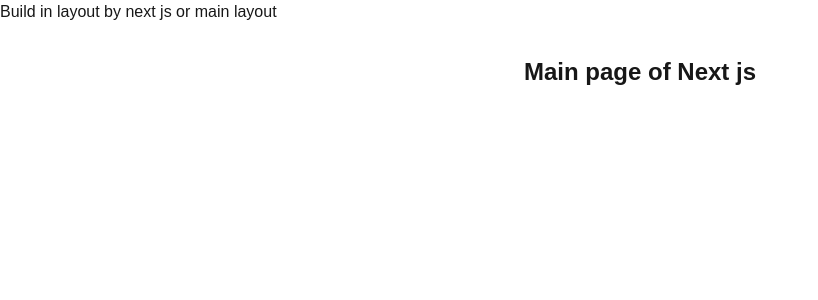
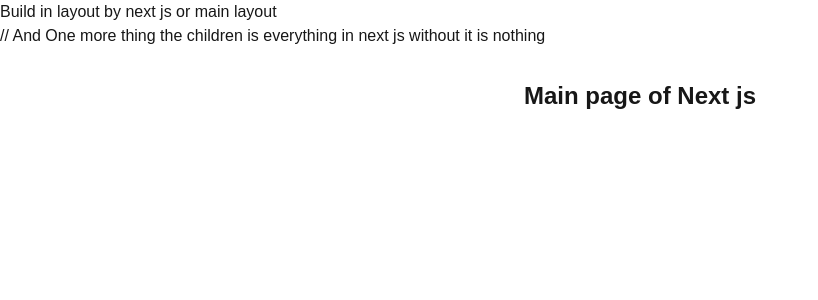
Before and after one commit to coder-591/Next-js, a Next.js app: page / in a window 1280 px wide. Shown: the top 300 px of the page, without its empty margins (0-818 px from the left). Built offline with nearby package versions, Linux system fonts and the light colour scheme.

Commit message:
Intro to next js

```diff
--- a/src/app/layout.tsx
+++ b/src/app/layout.tsx
@@ -32,6 +32,7 @@
     >
       <body className="min-h-full flex flex-col">
         <h1>Build in layout by next js or main layout</h1>
+        // And One more thing the children is everything in next js without it is nothing
         {children}
         </body>
     </html>
```
